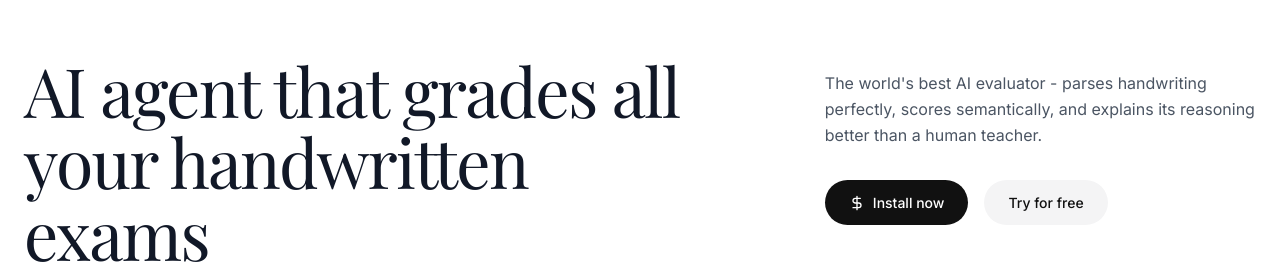
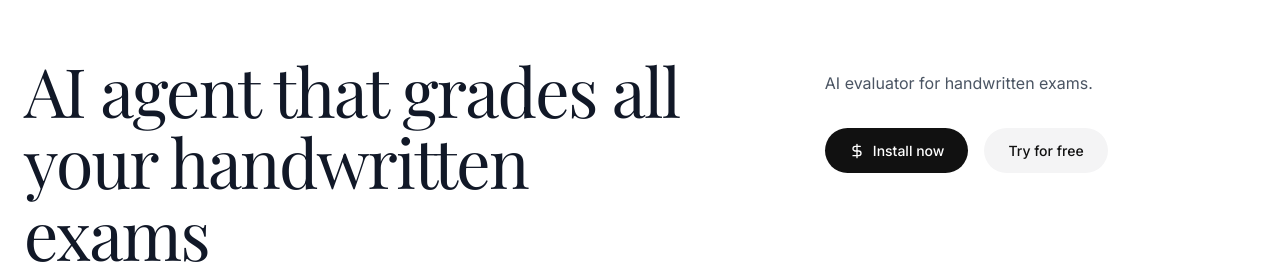
Before and after one commit to elyashium/Answer-sheet-eval, a plain HTML site: page static/index.html in a window 1280 px wide. Shown: the part 582-853 px from the top of the page. Drawn offline with nearby package versions, Linux system fonts and the light colour scheme.

Commit message:
Update index.html

```diff
--- a/static/index.html
+++ b/static/index.html
@@ -140,7 +140,7 @@
             <!-- Right Side Smaller Text and Buttons -->
             <div class="md:w-[35%] flex flex-col pt-4">
                 <p class="text-gray-600 mb-8 text-[16px] leading-relaxed">
-                    The world's best AI evaluator - parses handwriting perfectly, scores semantically, and explains its reasoning better than a human teacher.
+                    AI evaluator for handwritten exams.
                 </p>
                 <div class="flex items-center gap-4">
                     <button class="pill-button" onclick="document.getElementById('uploadZone').scrollIntoView({behavior: 'smooth'})">
```
